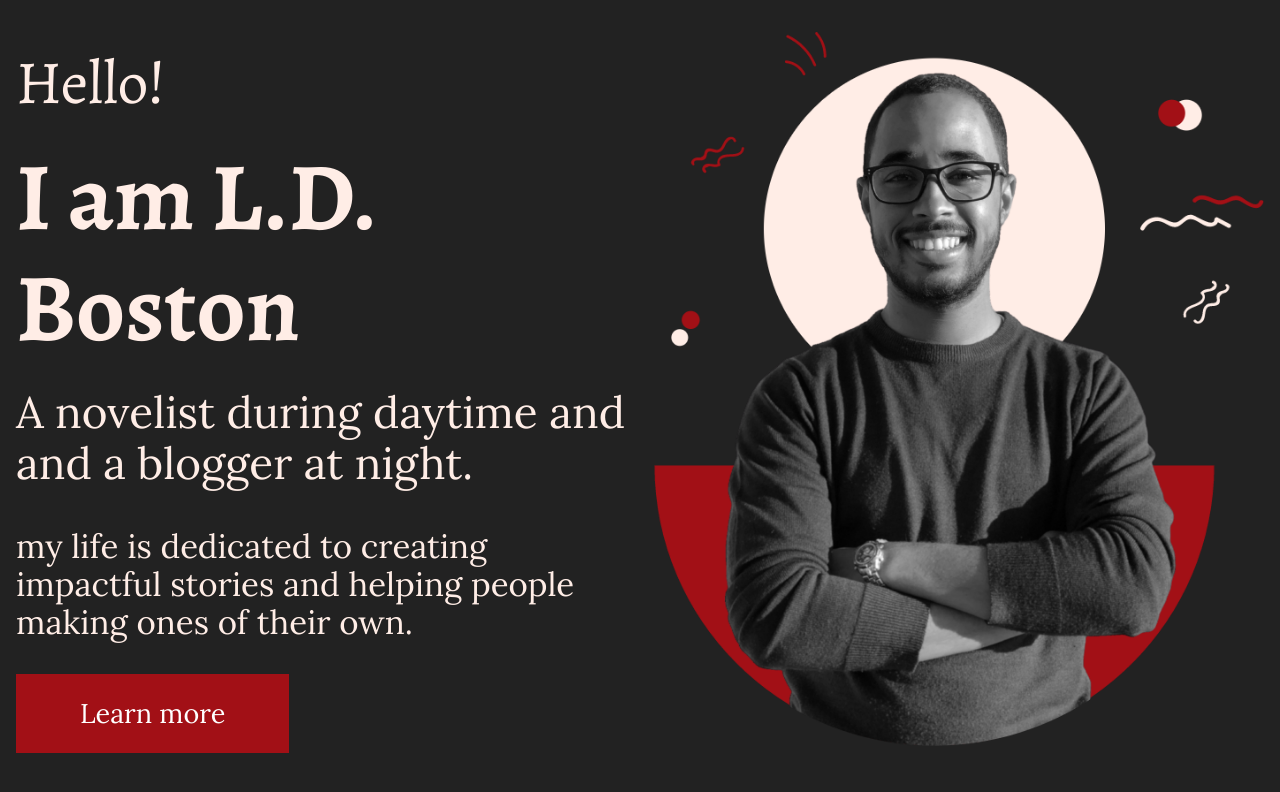
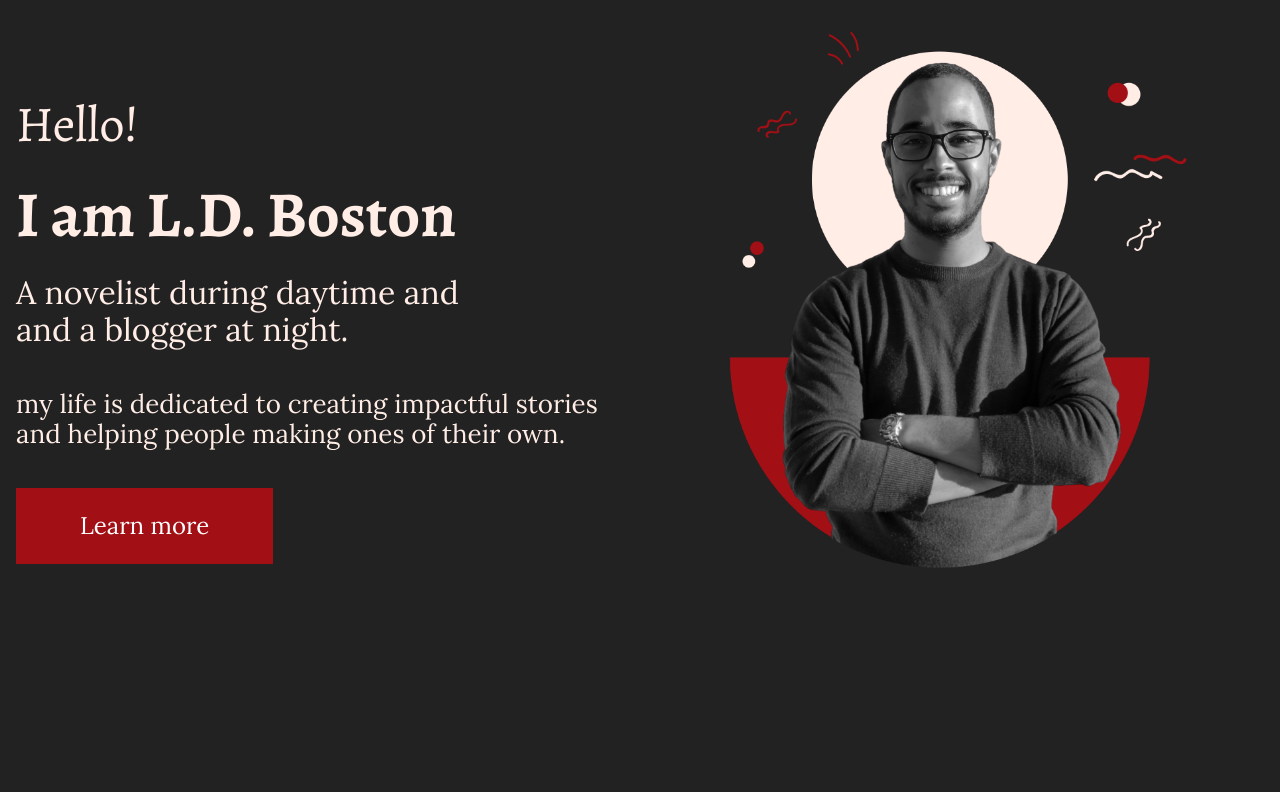
Before and after one commit to LokmaneDaoudi/L.D.Bsoton, a Nuxt app: page / in a window 1280 px wide. Shown: the top 792 px of the page. Built offline with nearby package versions, Linux system fonts and the light colour scheme.

Commit message:
index page + header laptop breakpoint

```diff
--- a/components/Header.vue
+++ b/components/Header.vue
@@ -2,8 +2,10 @@
 
 <template>
   <header>
-    <div class="container pb-3 pt-5 md:py-4 flex align-items-center">
-      <div class="f-alegreya f-medium f-24px md:f-42px">L.D. Boston</div>
+    <div class="container pb-3 pt-5 md:py-3 xl:py-4 flex align-items-center">
+      <div class="f-alegreya f-medium f-24px md:f-32px xl:f-42px">
+        L.D. Boston
+      </div>
       <nav class="ml-auto nav-links" :class="{ show: sidebarShown }">
         <div class="mobile-nav head">
           <span class="f-alegreya f-medium f-24px">L.D. Boston</span>
@@ -139,9 +141,13 @@ function setLinksHighlight() {
     display: inline-block;
     padding: 0.6rem 1rem;
     color: var(--white);
-    font-size: 25px;
+    font-size: 18px;
 
-    @media screen and (max-width: 768px) {
+    @media screen and (min-width: $xl) {
+      font-size: 23px;
+    }
+
+    @media screen and (max-width: $md) {
       &.router-link-active {
         color: var(--primary);
       }
@@ -155,7 +161,7 @@ function setLinksHighlight() {
     border-radius: 4px;
     background-color: var(--primary);
     transition: width 0.3s ease-in-out, left 0.3s ease-in-out;
-    @media screen and (max-width: 768px) {
+    @media screen and (max-width: $md) {
       display: none;
     }
   }
@@ -164,7 +170,7 @@ function setLinksHighlight() {
 .mobile-nav {
   display: none;
 }
-@media screen and (max-width: 768px) {
+@media screen and (max-width: $md) {
   .nav-links {
     position: fixed;
     top: 0;
--- a/pages/index.vue
+++ b/pages/index.vue
@@ -7,32 +7,38 @@
           order-1
           md:order-0
           text-center
-          md:text-left md:text-start
-          align-self-center
+          md:text-left md:mt-4
+          xl:mt-6
         "
       >
-        <p class="f-alegreya f-28px md:f-61px">Hello!</p>
-        <h1 class="f-alegreya f-44px md:f-8xl md:my-4">I am L.D. Boston</h1>
-        <p class="f-19 md:f-44px">
+        <p class="f-alegreya f-28px md:f-35px xl:f-50px">Hello!</p>
+        <h1 class="f-alegreya my-0 f-44px md:f-6xl xl:f-7xl xl:my-4">
+          I am L.D. Boston
+        </h1>
+        <p class="f-19 md:f-28px xl:f-32px">
           A novelist during daytime and
           <br />and a blogger at night.
         </p>
-        <p class="f-16 md:f-33px md:pt-4">
+        <p class="f-16 md:f-20px xl:f-26px xl:pt-4">
           my life is dedicated to creating impactful stories and helping people
           making ones of their own.
         </p>
         <NuxtLink
-          class="btn btn-primary f-16px md:f-27px md:py-4 md:px-7 md:mt-3"
+          class="
+            btn btn-primary
+            f-16px
+            md:f-20px
+            xl:f-24px xl:py-4 xl:px-7
+            md:mt-3
+            xl:mt-4
+          "
           to="/about-me"
-          >Learn more</NuxtLink
         >
+          Learn more
+        </NuxtLink>
       </div>
-      <div class="md:col-6 text-right order-0 md:order-1">
-        <img
-          src="/img/main.png"
-          class="main-img px-3 md:p-0"
-          alt="lokman main picture"
-        />
+      <div class="md:col-6 text-right xl:text-center order-0 md:order-1">
+        <img src="/img/main.png" class="main-img" alt="lokman main picture" />
       </div>
     </div>
   </div>
@@ -51,5 +57,12 @@ useMeta({
 <style lang="scss" scoped>
 .main-img {
   max-width: 100%;
+  width: 75%;
+  @media screen and (max-width: $xl) {
+    width: 80%;
+  }
+  @media screen and (max-width: $md) {
+    width: unset;
+  }
 }
 </style>
```
